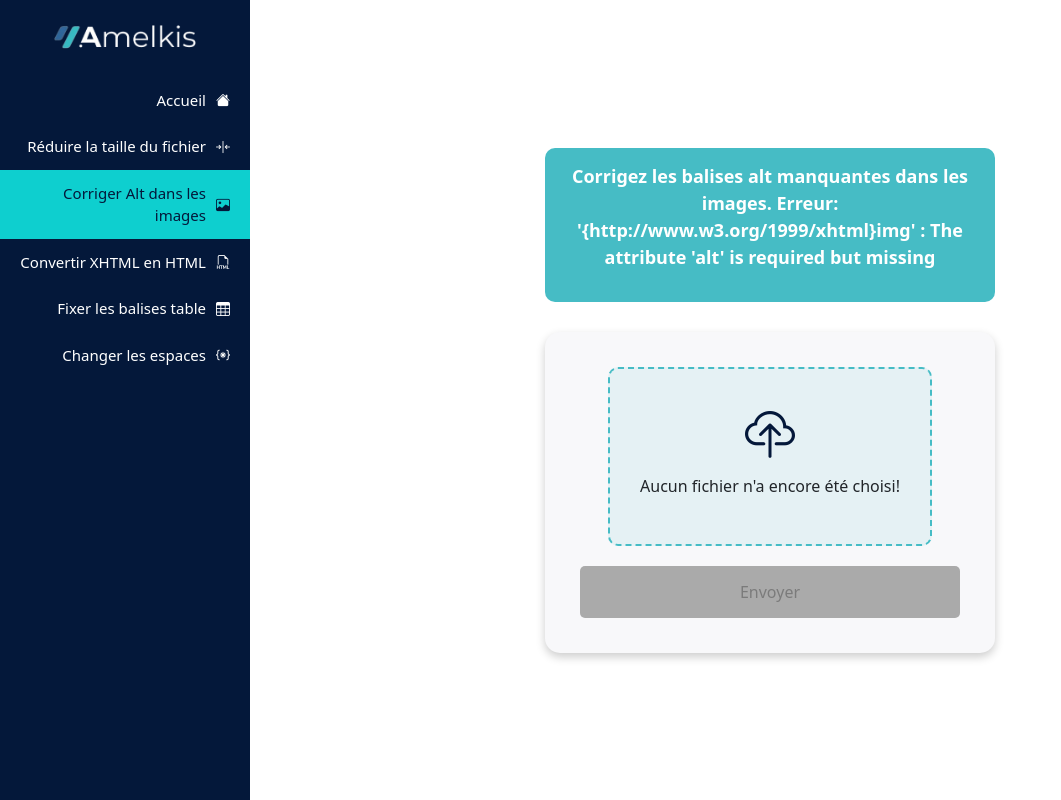
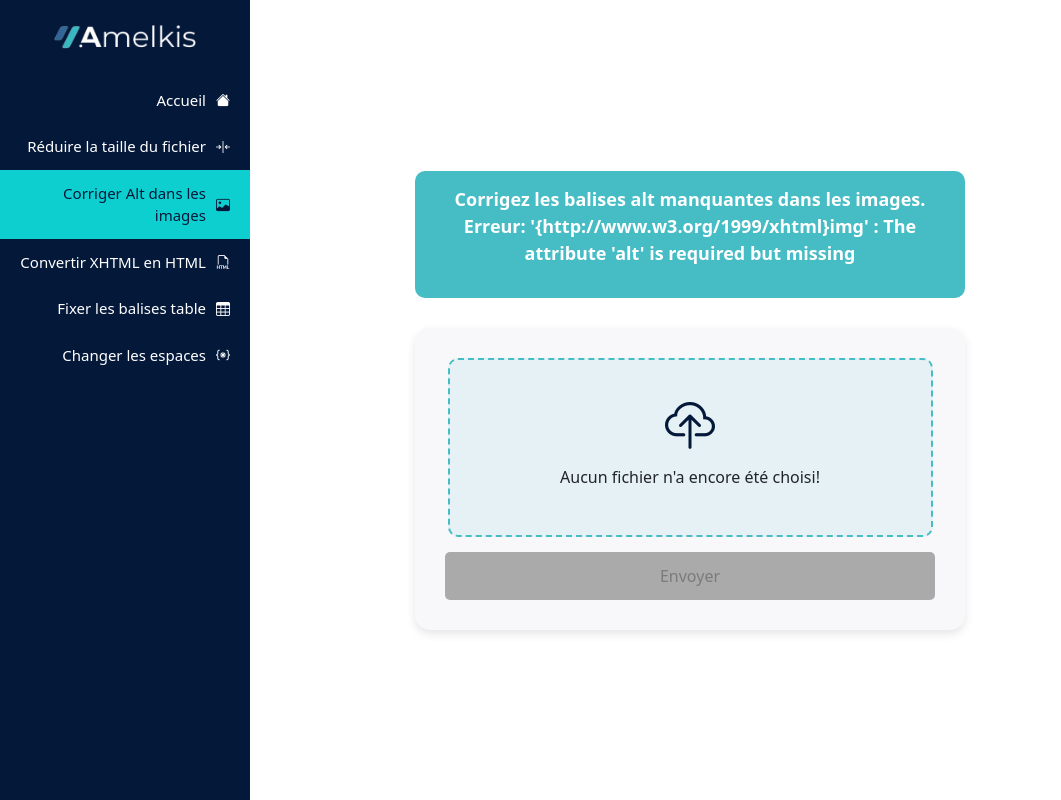
Before and after one commit to NorelhoudaB/extra, a Vue app in the folder frontend/: page /fix-alt in a window 1280 px wide. Shown: the whole page, without its empty margins (0-1061 px from the left). Built offline with nearby package versions, Linux system fonts and the light colour scheme.

Commit message:
- Changed the styling and the sidebar collapsed

```diff
--- a/frontend/src/App.vue
+++ b/frontend/src/App.vue
@@ -17,7 +17,7 @@ import Sidebar from "./components/Sidebar.vue";
 }
 
 .content {
-  margin-left: 260px;
+  margin-left: 100px;
   padding: 20px;
   width: 100%;
 }
--- a/frontend/src/components/FileUpload.vue
+++ b/frontend/src/components/FileUpload.vue
@@ -130,17 +130,9 @@ const uploadFile = async () => {
 
 <style scoped>
 
-.container {
-  display: flex;
-  flex-direction: column;
-  align-items: center;
-  justify-content: center;
-  width: 100%;
-  padding: 20px;
-}
 
 .description-box {
-  max-width: 450px;
+  max-width: 550px;
   text-align: center;
   font-size: 18px;
   font-weight: bold;
@@ -151,23 +143,24 @@ const uploadFile = async () => {
   margin-bottom: 30px;
 }
 
+
 .upload-container {
   display: flex;
   flex-direction: column;
   align-items: center;
-  gap: 20px;
-  padding: 35px;
+  gap: 15px;
+  padding: 30px;
   background-color: #F8F8FA;
   border-radius: 15px;
-  width: 450px;
+  width: 550px;
   text-align: center;
-  box-shadow: 0px 4px 10px rgba(0, 0, 0, 0.2);
+  box-shadow: 0px 4px 10px rgba(0, 0, 0, 0.1);
 }
 
 .upload-box {
-  flex: 1;
+  width: 485px;
   padding: 30px;
-  border: 2px dashed #46BCC5;
+  border: 2px dashed #46BCC5; /* Primary accent */
   border-radius: 10px;
   cursor: pointer;
   display: flex;
@@ -196,7 +189,7 @@ const uploadFile = async () => {
 
 button {
   background-color: #366998;
-  padding: 14px 20px;
+  padding: 12px 18px;
   border: none;
   border-radius: 5px;
   cursor: pointer;
@@ -208,6 +201,7 @@ button {
   justify-content: center;
   position: relative;
 }
+
 button.annuler{
   background-color: #ff5733;
 }
--- a/frontend/src/components/Sidebar.vue
+++ b/frontend/src/components/Sidebar.vue
@@ -4,7 +4,7 @@ import {ref} from "vue";
 
 const route = useRoute();
 const router = useRouter();
-const isCollapsed = ref(false);
+const isCollapsed = ref(true);
 
 const selectOption = (option: string) => {
   router.push(option);
```
